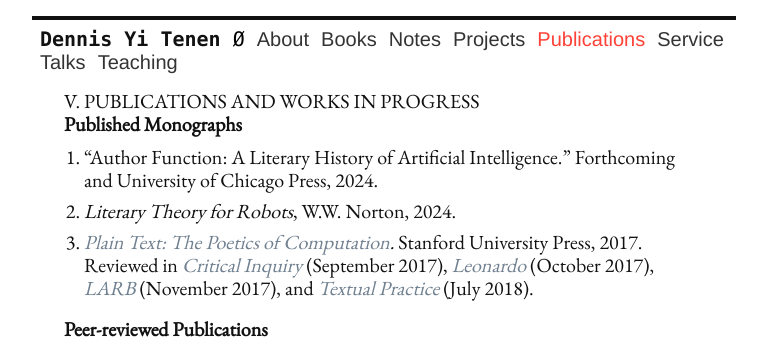
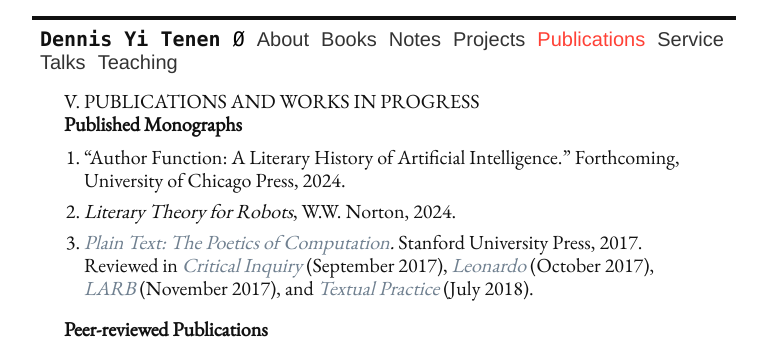
Before and after one commit to denten/denten.github.io, a Jekyll site: the page built from _pages/publications.md, in a window 1280 px wide. Shown: the top 351 px of the page, without its empty margins (256-1023 px from the left). Built offline with Jekyll 4.4.1, drawn with Linux system fonts in a browser that asks for light colours; nearby versions of some CDN libraries.

Commit message:
fix typo

```diff
--- a/_includes/CV/04-publications.md
+++ b/_includes/CV/04-publications.md
@@ -2,7 +2,7 @@
 
 ### Published Monographs
 
-1. "Author Function: A Literary History of Artificial Intelligence." Forthcoming and University
+1. "Author Function: A Literary History of Artificial Intelligence." Forthcoming, University
    of Chicago Press, 2024.
 2. *Literary Theory for Robots*, W.W. Norton, 2024.
 3. *[Plain Text: The Poetics of Computation](http://www.sup.org/books/title/?id=26821).*
```
